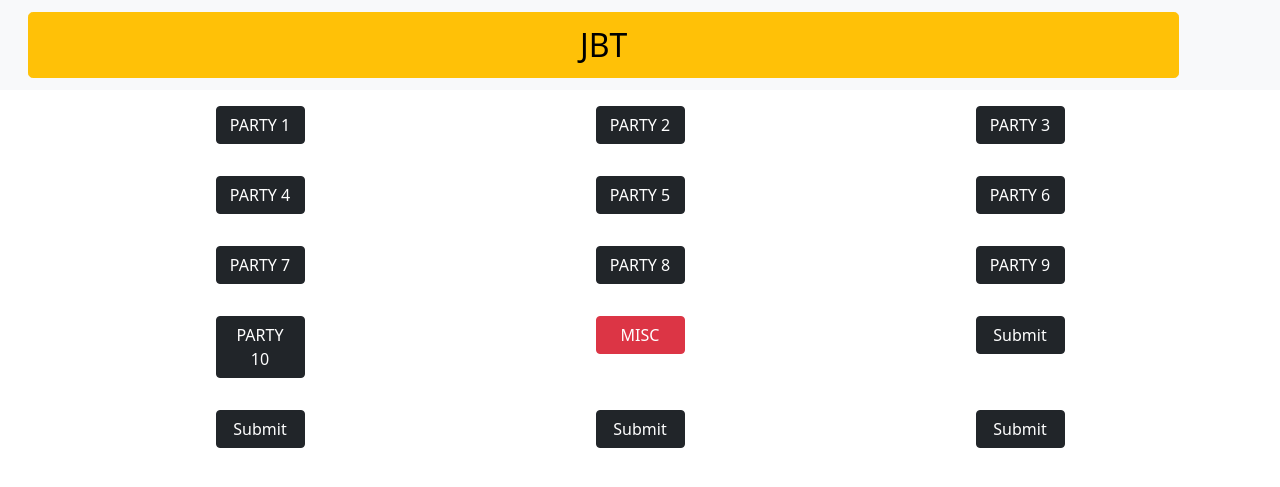
After one commit to itsrohanvj/A-project-in-Flask, a Flask app: page /party in a window 1280 px wide. The commit adds this page. Shown: the top 487 px of the page. Run offline with Flask 2, Linux system fonts and the light colour scheme.

Commit message:
new pages

```diff
--- a/templates/base.html
+++ b/templates/base.html
@@ -17,19 +17,6 @@
     <nav class="navbar navbar-expand-lg navbar-light bg-light">
         <div class="container-fluid">
           <a class="btn btn-warning my-1 row mx-3 g-4 col-11 btn-lg fs-2" href="#">JBT</a>
-          <button class="navbar-toggler" type="button" data-bs-toggle="collapse" data-bs-target="#navbarSupportedContent"
-            aria-controls="navbarSupportedContent" aria-expanded="false" aria-label="Toggle navigation">
-            <span class="navbar-toggler-icon"></span>
-          </button>
-
-
-              </li>
-
-              </a>
-
-              </li>
-
-            </ul>
 
           </div>
         </div>
--- /dev/null
+++ b/templates/party.html
@@ -0,0 +1,85 @@
+{% extends 'base.html' %}
+
+{% block body %}
+
+<script>
+  if ( window.history.replaceState ) {
+      window.history.replaceState( null, null, window.location.href );
+  }
+</script>
+<meta http-equiv='cache-control' content='no-cache'>
+<meta http-equiv='expires' content='0'>
+<meta http-equiv='pragma' content='no-cache'>
+
+<form action="/party" method="POST">
+<div class="container">
+    <div class="row">
+
+      <div class="col-6 col-sm-4">
+
+        <button class="btn btn-dark d-grid gap-2 col-3 mx-auto my-3" type="submit" name="submit" value="1">PARTY 1</button>
+
+
+      </div>
+      <div class="col-6 col-sm-4">
+        <button class="btn btn-dark d-grid gap-2 col-3 mx-auto my-3" type="submit" name="submit" value="2">PARTY 2</button>
+
+
+      </div>
+      <div class="col-6 col-sm-4">
+        <button class="btn btn-dark d-grid gap-2 col-3 mx-auto my-3" type="submit" name="submit" value="3">PARTY 3</button>
+
+      </div>
+      <!-- Force next columns to break to new line at md breakpoint and up -->
+      <div class="w-100 d-none d-md-block"></div>
+
+      <div class="col-6 col-sm-4">
+        <button class="btn btn-dark d-grid gap-2 col-3 mx-auto my-3" type="submit" name="submit" value="4">PARTY 4</button>
+      </div>
+      <div class="col-6 col-sm-4">
+        <button class="btn btn-dark d-grid gap-2 col-3 mx-auto my-3" type="submit" name="submit" value="5">PARTY 5</button>
+      </div>
+      <div class="col-6 col-sm-4">
+        <button class="btn btn-dark d-grid gap-2 col-3 mx-auto my-3" type="submit" name="submit" value="6">PARTY 6</button>
+
+      </div>
+      <div class="w-100 d-none d-md-block"></div>
+
+      <div class="col-6 col-sm-4">
+        <button class="btn btn-dark d-grid gap-2 col-3 mx-auto my-3" type="submit" name="submit" value="7">PARTY 7</button>
+      </div>
+      <div class="col-6 col-sm-4">
+        <button class="btn btn-dark d-grid gap-2 col-3 mx-auto my-3" type="submit" name="submit" value="8">PARTY 8</button>
+      </div>
+      <div class="col-6 col-sm-4">
+        <button class="btn btn-dark d-grid gap-2 col-3 mx-auto my-3" type="submit" name="submit" value="9">PARTY 9</button>
+
+      </div>
+      <div class="w-100 d-none d-md-block"></div>
+
+      <div class="col-6 col-sm-4">
+        <button class="btn btn-dark d-grid gap-2 col-3 mx-auto my-3" type="submit" name="submit" value="10">PARTY 10</button>
+      </div>
+      <div class="col-6 col-sm-4">
+        <button class="btn btn-danger d-grid gap-2 col-3 mx-auto my-3" type="submit" name="submit" value="999">MISC </button>
+      </div>
+      <div class="col-6 col-sm-4">
+        <button class="btn btn-dark d-grid gap-2 col-3 mx-auto my-3" type="submit" name="submit" value="12">Submit</button>
+      </div>
+      <div class="w-100 d-none d-md-block"></div>
+
+      <div class="col-6 col-sm-4">
+        <button class="btn btn-dark d-grid gap-2 col-3 mx-auto my-3" type="submit" name="submit" value="13">Submit</button>
+      </div>
+      <div class="col-6 col-sm-4">
+        <button class="btn btn-dark d-grid gap-2 col-3 mx-auto my-3" type="submit" name="submit" value="14">Submit</button>
+      </div>
+      <div class="col-6 col-sm-4">
+        <button class="btn btn-dark d-grid gap-2 col-3 mx-auto my-3" type="submit" name="submit" value="15">Submit</button>
+      </div>
+
+
+    </div>
+  </div>
+</form>
+{% endblock body %}
```
Also changed, not shown: templates/excel.html (+11 -2 lines), templates/searchs.html (+16 -4 lines), templates/test.html (+89 -28 lines), templates/update.html (+34 -16 lines).
